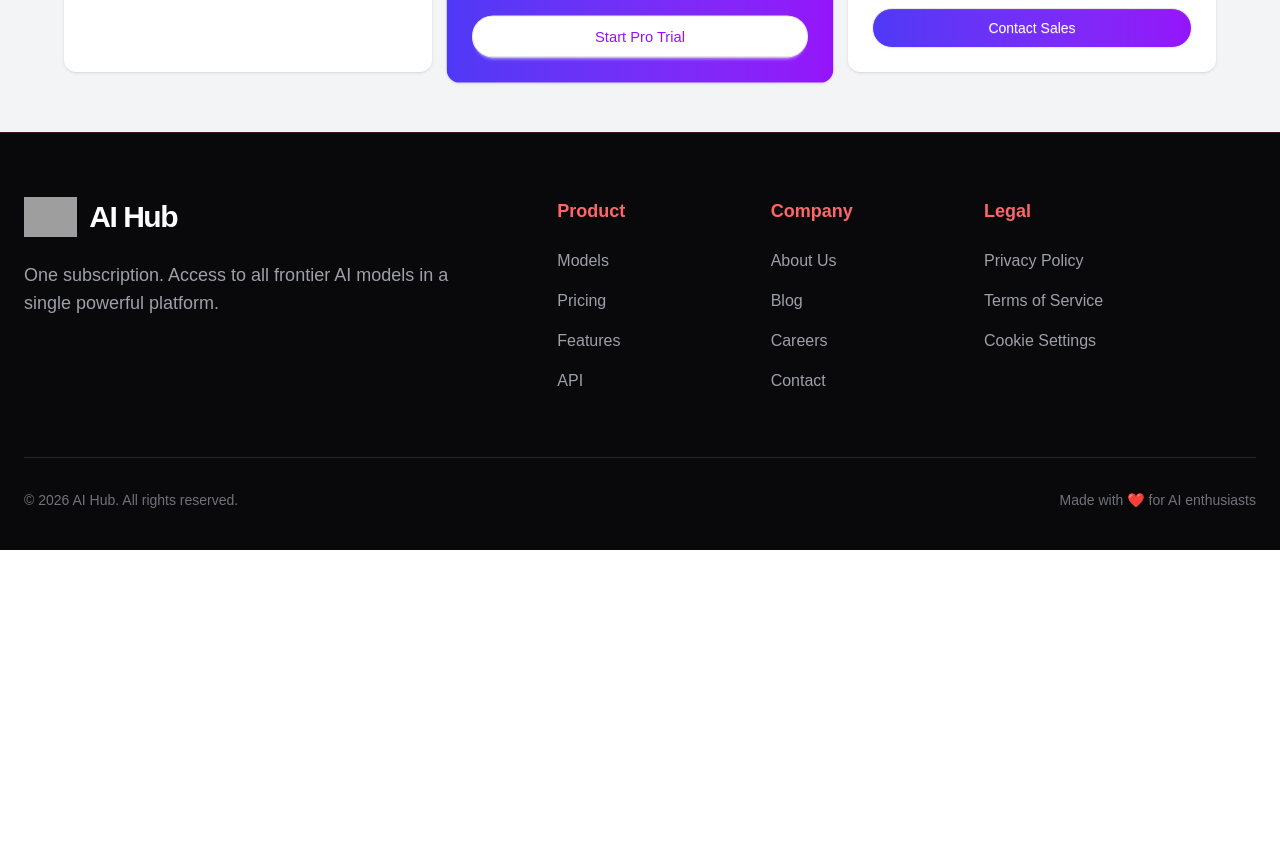
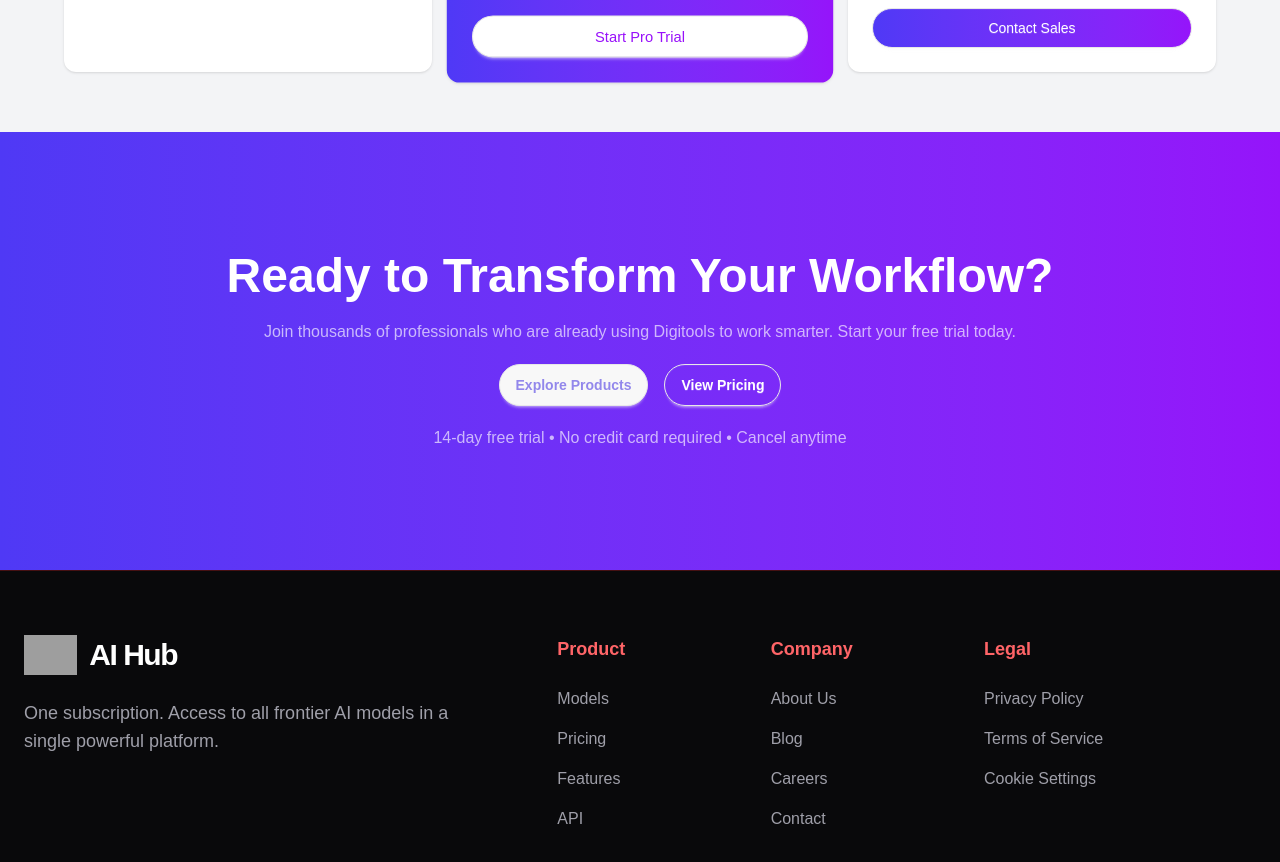
Before and after one commit to raselbabu273/digital-tools-platform, a React (Vite) app: page / in a window 1280 px wide. Shown: the part 3540-4402 px from the top of the page. Before the commit the page ends 4090 px from the top, so only its background shows below. Built offline with nearby package versions, Linux system fonts and the light colour scheme; grey boxes are pictures that could not be loaded.

Commit message:
Workflow section design complete

```diff
--- a/src/App.jsx
+++ b/src/App.jsx
@@ -8,6 +8,7 @@ import Footer from "./Components/Footer/Footer";
 import Cart from "./Components/Cart/Cart";
 import Steps from "./Components/Steps/Steps";
 import Plans from "./Components/Plans/Plans";
+import Workflow from "./Components/Workflow/Workflow";
 
 const fetchCards = async () => {
   const res = await fetch("/data.json");
@@ -69,6 +70,8 @@ function App() {
 
       <Plans />
 
+      <Workflow />
+
       <Footer />
     </>
   );
--- /dev/null
+++ b/src/Components/Workflow/Workflow.jsx
@@ -0,0 +1,17 @@
+import React from "react";
+
+const Workflow = () => {
+  return (
+    <div className="w-full py-30 bg-linear-to-r from-[#4F39F5] to-[#9514FA] space-y-5 text-center">
+      <h2 className="text-5xl font-bold text-white">Ready to Transform Your Workflow?</h2>
+      <p className="text-[#ffffffa7]">Join thousands of professionals who are already using Digitools to work smarter. Start your free trial today.</p>
+      <div className="flex justify-center gap-4">
+        <button className="btn rounded-full py-5 text-[#9287eb]">Explore Products</button>
+        <button className="btn rounded-full py-5 text-white bg-transparent">View Pricing</button>
+      </div>
+      <p className="text-[#ffffffa7]">14-day free trial • No credit card required • Cancel anytime</p>
+    </div>
+  );
+};
+
+export default Workflow;
```
